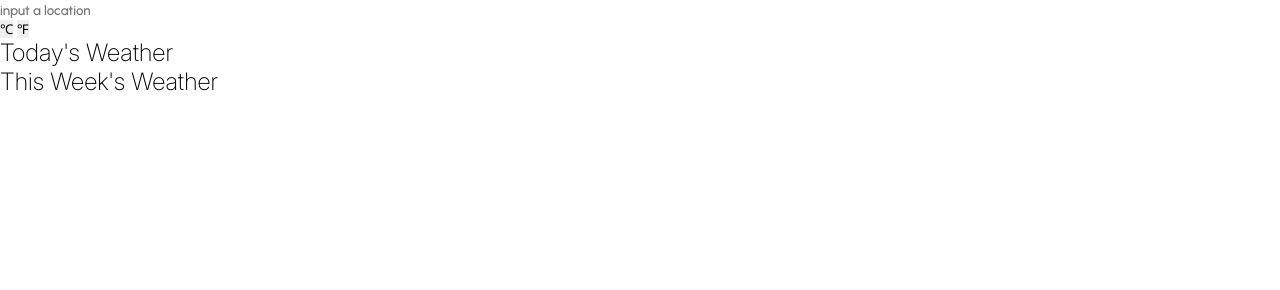
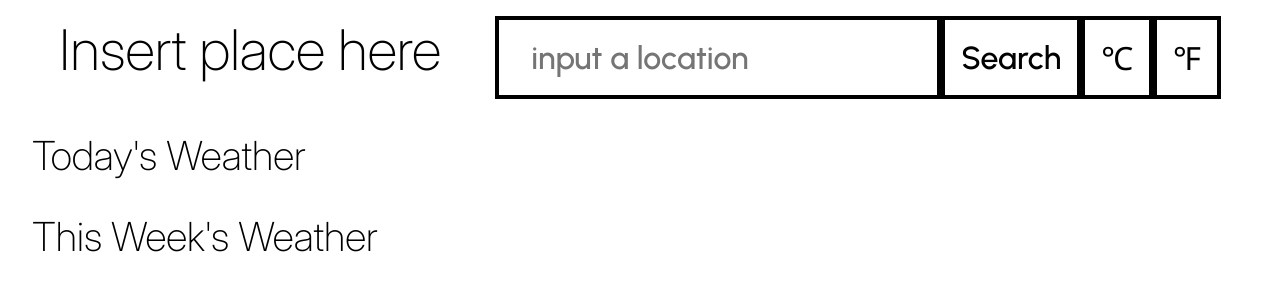
Before and after one commit to J0e-Quan/weather-app, a website built with webpack: page src/index.html in a window 1280 px wide. Built offline with nearby package versions, Linux system fonts and the light colour scheme.

Commit message:
feat(ui): prepare basic css styles

```diff
--- a/src/index.html
+++ b/src/index.html
@@ -35,22 +35,29 @@
   </head>
   <body>
     <section class="header">
-      <h1 class="location"></h1>
-      <input type="search" class="location-search" placeholder="input a location">
+      <h1 class="location">Insert place here</h1>
+      <div class="right-container">
+        <input type="search" class="search" placeholder="input a location">
+        <button type="button" class="search-submit">Search</button>
         <div class="unit-toggle">
           <button type="button" class="unit celsius">℃</button>
           <button type="button" class="unit farenheit">℉</button>
         </div>
+      </div>
     </section>
     <section class="content">
+      <div class="data-container">
         <h2 class="today heading">Today's Weather</h2>
         <div class="data-grid today">
           <!-- Show temp + precipitation + humidity for 7 hrs -->
         </div>
+      </div>
+      <div class="data-container">
         <h2 class="week heading">This Week's Weather</h2>
         <div class="data-grid week">
           <!-- Show temp + precipitation + humidity for 7 days -->
         </div>
+      </div>
     </section>
   </body>
 </html>
--- a/src/styles.css
+++ b/src/styles.css
@@ -55,3 +55,48 @@ button {
   background-color: none;
   outline: none;
 }
+
+.header {
+  padding: 1rem 2rem;
+  display: flex;
+  justify-content: space-around;
+}
+
+.right-container {
+  display: flex;
+  justify-content: center;
+}
+
+.search {
+  background-color: white;
+  border: 4px solid black;
+  padding: 0rem 2rem;
+  font-size: 2rem;
+}
+
+.unit, .search-submit {
+  background-color: white;
+  border: 4px solid black;
+  padding: 1rem;
+  font-size: 2rem;
+}
+
+.location {
+  font-size: 3.5rem;
+}
+
+.unit-toggle {
+  display: flex;
+  justify-content: center;
+}
+
+.content {
+  padding: 1rem 2rem;
+  display: flex;
+  flex-direction: column;
+  gap: 2rem;
+}
+
+.heading {
+  font-size: 2.5rem;
+}
```
Lines whose indentation alone changed are shown as unchanged.
